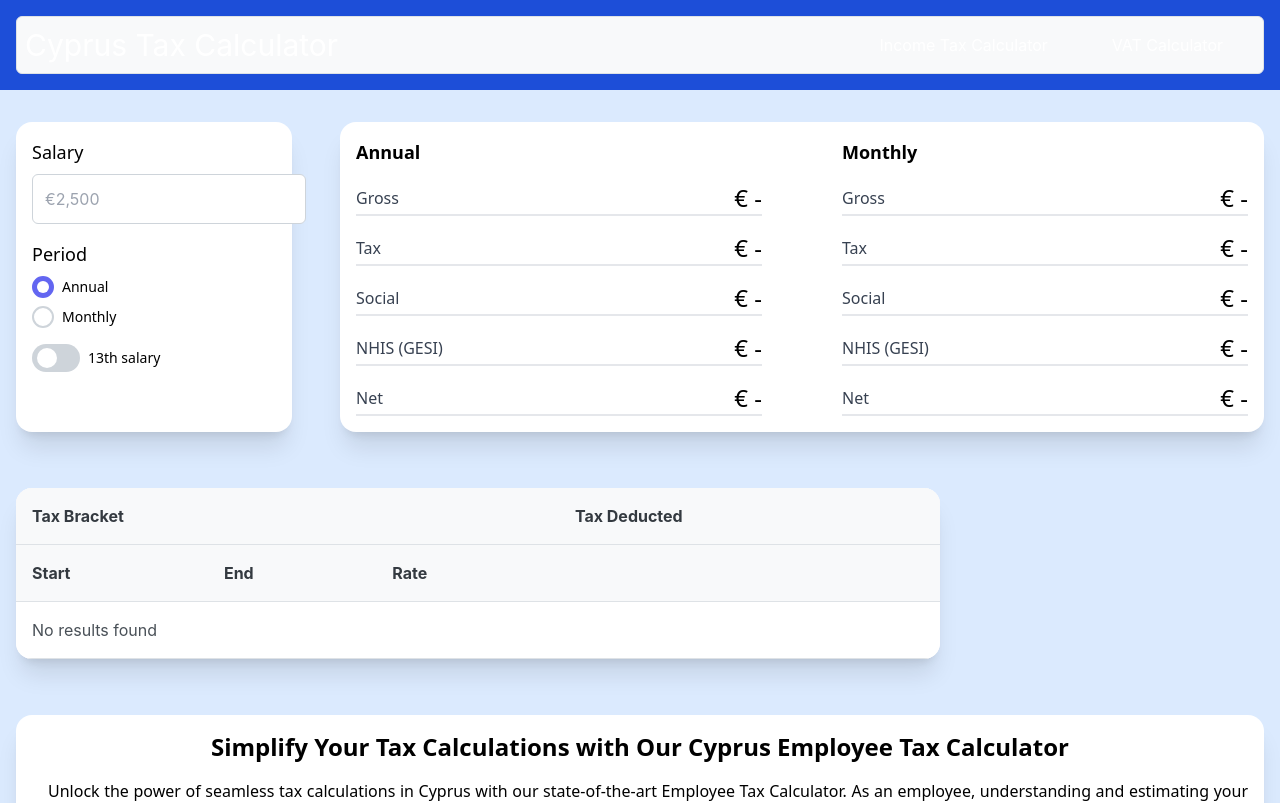
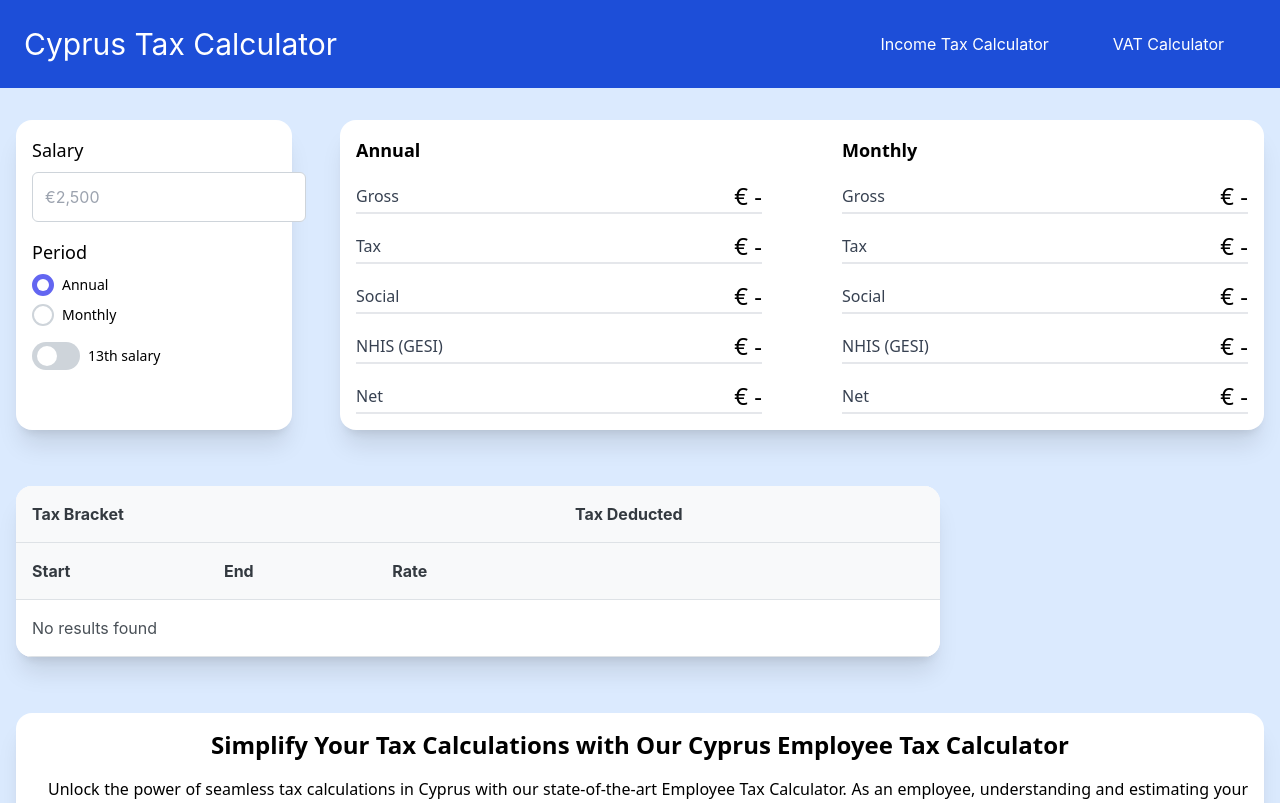
Before and after one commit to isnotallowed/cyprus_tax_calculator, a Next.js app: page / in a window 1280 px wide. Shown: the top 803 px of the page. Built offline with nearby package versions, Linux system fonts and the light colour scheme.

Commit message:
chore: removed htaccess

```diff
--- a/src/app/globals.css
+++ b/src/app/globals.css
@@ -3,9 +3,9 @@
 @tailwind utilities;
 
 .p-menubar {
-    background-color: unset;
-    border: unset;
-    color: #fff;
+    background-color: unset !important;
+    border: unset !important;
+    color: #fff !important;
 }
 
 .p-menubar-root-list {
```
Also changed, not shown: 1 other file (tests, documents, lock files or other folders).
